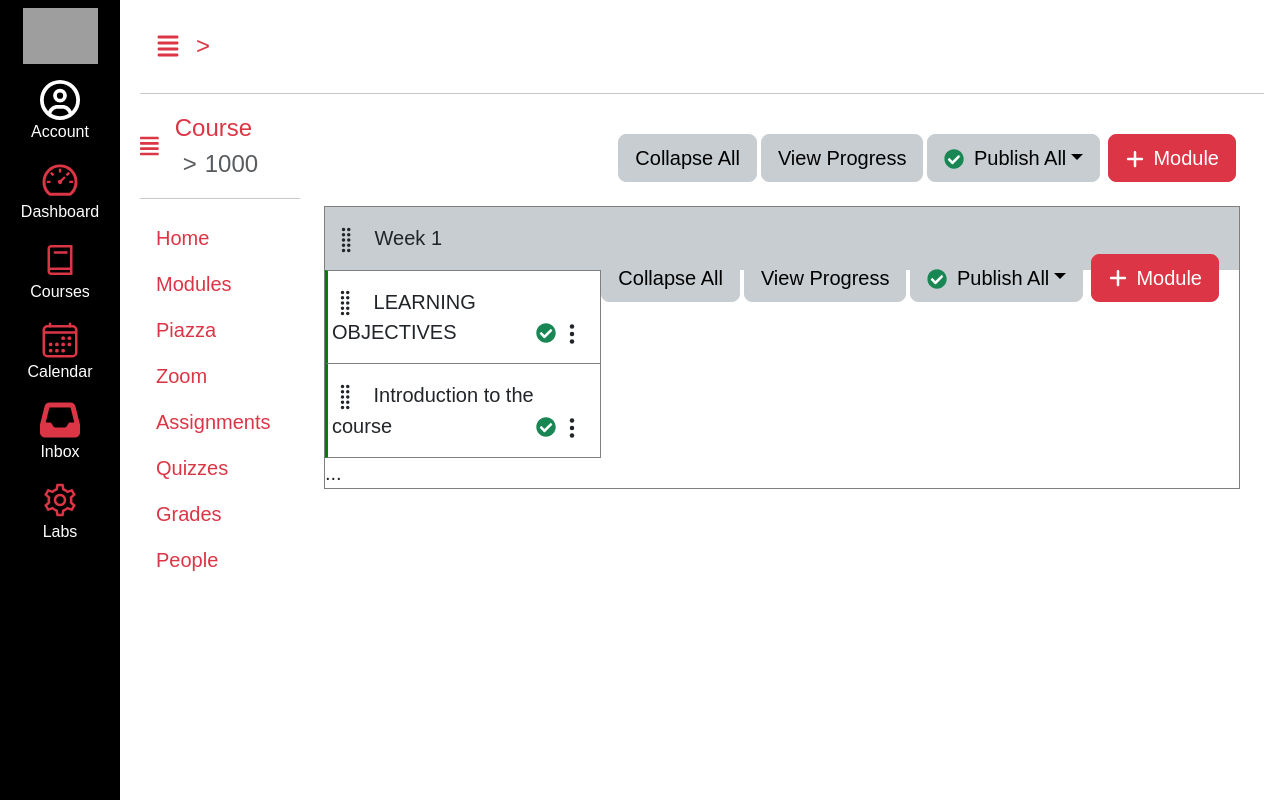
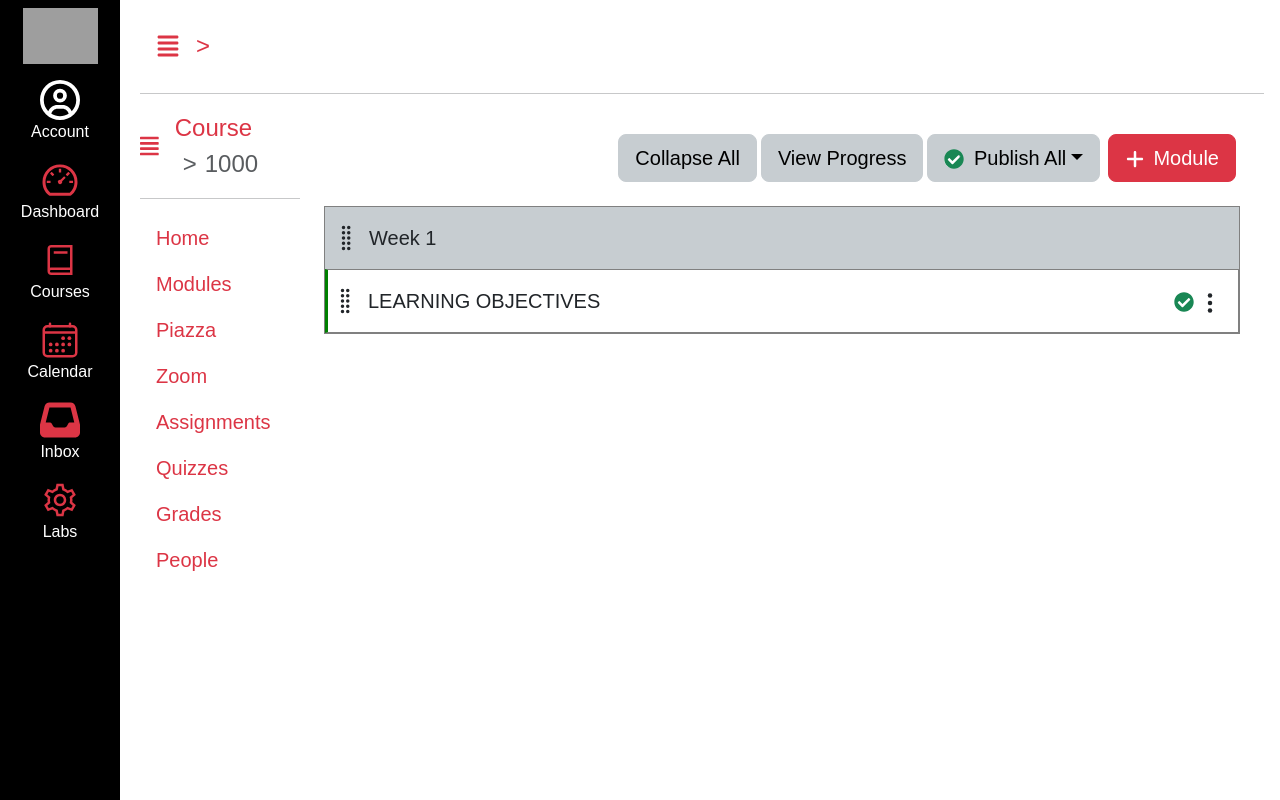
Before and after one commit to kikiliu7/kambaz-next-js, a Next.js app: page /courses/1000 in a window 1280 px wide. Built offline with nearby package versions, Linux system fonts and the light colour scheme; grey boxes are pictures that could not be loaded.

Commit message:
fixed more vercel issues

```diff
--- a/app/(kambaz)/courses/[cid]/assignments/[aid]/page.tsx
+++ b/app/(kambaz)/courses/[cid]/assignments/[aid]/page.tsx
@@ -11,7 +11,7 @@ export default function AssignmentEditor() {
   const router = useRouter();
   const dispatch = useDispatch();
 
-  const { assignments } = useSelector((state: RootState) => state.assignmentReducer || { assignments: []});
+  const assignments = useSelector((state: RootState) => state.assignmentReducer?.assignments) || [];
   const { currentUser } = useSelector((state: RootState) => state.accountReducer);
 
   const isFaculty = currentUser?.role === "FACULTY";
--- a/app/(kambaz)/courses/[cid]/assignments/page.tsx
+++ b/app/(kambaz)/courses/[cid]/assignments/page.tsx
@@ -13,7 +13,7 @@ export default function Assignments() {
   const { cid } = useParams();
   const dispatch = useDispatch();
 
-  const { assignments } = useSelector((state: RootState) => state.assignmentReducer || { assignments: [] });
+  const assignments = useSelector((state: RootState) => state.assignmentReducer?.assignments) || [];
   const { currentUser } = useSelector((state: RootState) => state.accountReducer);
   const isFaculty = currentUser?.role === "FACULTY";
 
@@ -55,7 +55,7 @@ export default function Assignments() {
           <ul className="list-group rounded-0 border-top-0">
             {filteredAssignments.length > 0 ? (
               filteredAssignments.map((a: any) => (
-                <li key={a._id} className="list-group-item p-3 d-flex align-items-center border-start border-success border-4">
+                <li key={a._id} className="list-group-item p-3 d-flex align-items-center border-start border-success border-2">
                   <BsGripVertical className="me-2 fs-3 text-muted" />
                   <FaRegEdit className="text-success me-3 fs-4" />
 
--- a/app/(kambaz)/courses/[cid]/page.tsx
+++ b/app/(kambaz)/courses/[cid]/page.tsx
@@ -1,31 +1,43 @@
-import LessonControlButtons from "./modules/LessonControlButtons";
+"use client";
+import React, { useState } from "react"; // Added useState
 import ModulesControls from "./modules/modulesControls";
 import { ListGroup, ListGroupItem } from "react-bootstrap";
 import { BsGripVertical } from "react-icons/bs";
+import LessonControlButtons from "./modules/LessonControlButtons";
 
 export default function Courses() {
+  const [moduleName, setModuleName] = useState("");
+
+  const addModule = () => {
+    console.log("Adding module:", moduleName);
+    setModuleName("");
+  };
+
   return (
     <div id="wd-courses">
+      <ModulesControls
+        moduleName={moduleName}
+        setModuleName={setModuleName}
+        addModule={addModule}
+      />
 
-  <ModulesControls /><br /><br /><br />
+      <br /><br /><br />
+
       <ListGroup className="rounded-0" id="wd-modules">
         <ListGroupItem className="wd-module p-0 mb-5 fs-5 border-gray">
-      <div className="wd-title p-3 ps-2 bg-secondary">
-        <BsGripVertical className="me-2 fs-3" /> Week 1 <ModulesControls />
+          <div className="wd-title p-3 ps-2 bg-secondary d-flex align-items-center">
+            <BsGripVertical className="me-2 fs-3" />
+            <span className="flex-grow-1">Week 1</span>
           </div>
           <ListGroup className="wd-lessons rounded-0">
-        <ListGroupItem className="wd-lesson p-3 ps-1">
-          <BsGripVertical className="me-2 fs-3" /> LEARNING OBJECTIVES <LessonControlButtons />
+            <ListGroupItem className="wd-lesson p-3 ps-1 d-flex align-items-center">
+              <BsGripVertical className="me-2 fs-3" />
+              <span className="flex-grow-1">LEARNING OBJECTIVES</span>
+              <LessonControlButtons />
             </ListGroupItem>
-        <ListGroupItem className="wd-lesson p-3 ps-1">
-          <BsGripVertical className="me-2 fs-3" /> Introduction to the course <LessonControlButtons />
-        </ListGroupItem>
-        ...
           </ListGroup>
         </ListGroupItem>
       </ListGroup>
-
     </div>
-
-
-);}
+  );
+}
--- a/app/(kambaz)/store.ts
+++ b/app/(kambaz)/store.ts
@@ -2,12 +2,10 @@ import { configureStore } from "@reduxjs/toolkit";
 import coursesReducer from "./courses/reducer";
 import modulesReducer from "./courses/[cid]/modules/reducer";
 import accountReducer from "./account/reducer";
+import assignmentReducer from "./courses/[cid]/assignments/reducer";
+
 const store = configureStore({
-  reducer: {
-    coursesReducer,
-    modulesReducer,
-    accountReducer,
-  },
+ reducer: { coursesReducer, modulesReducer, accountReducer, assignmentReducer },
 });
 export type RootState = ReturnType<typeof store.getState>;
 export default store;
```
Lines whose indentation alone changed are shown as unchanged.
